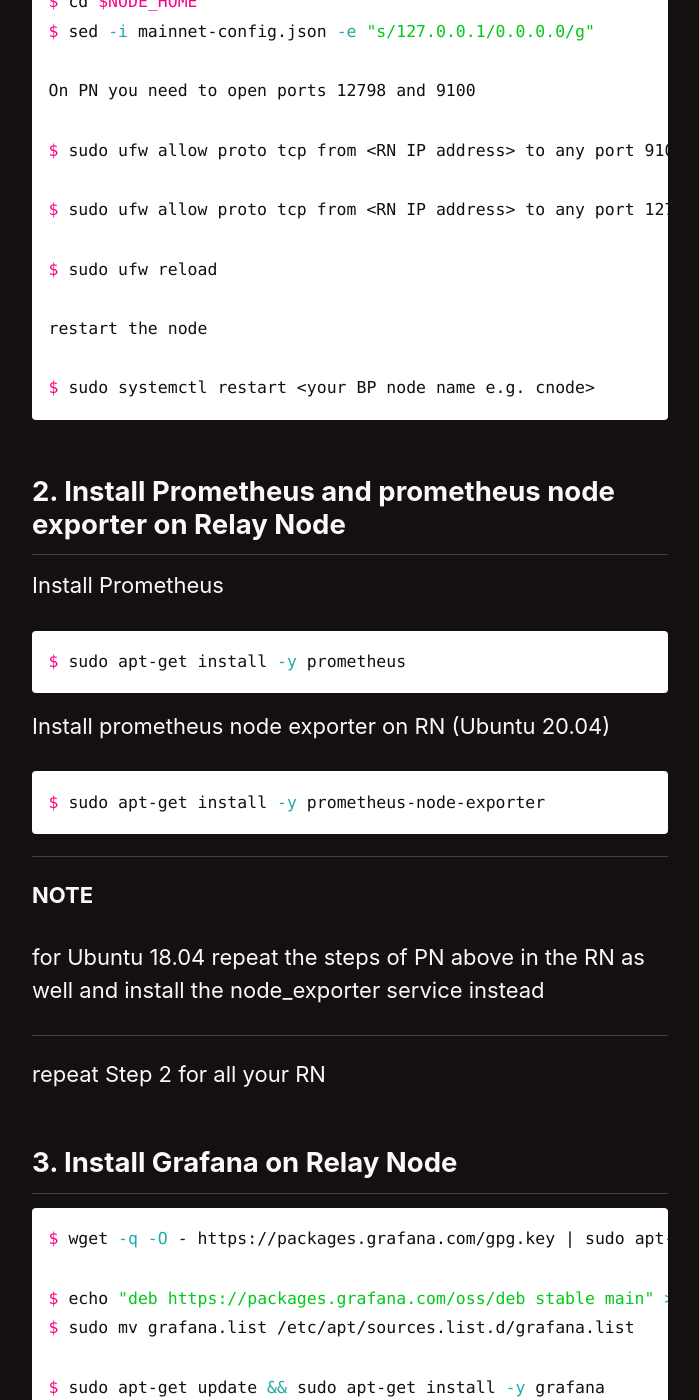
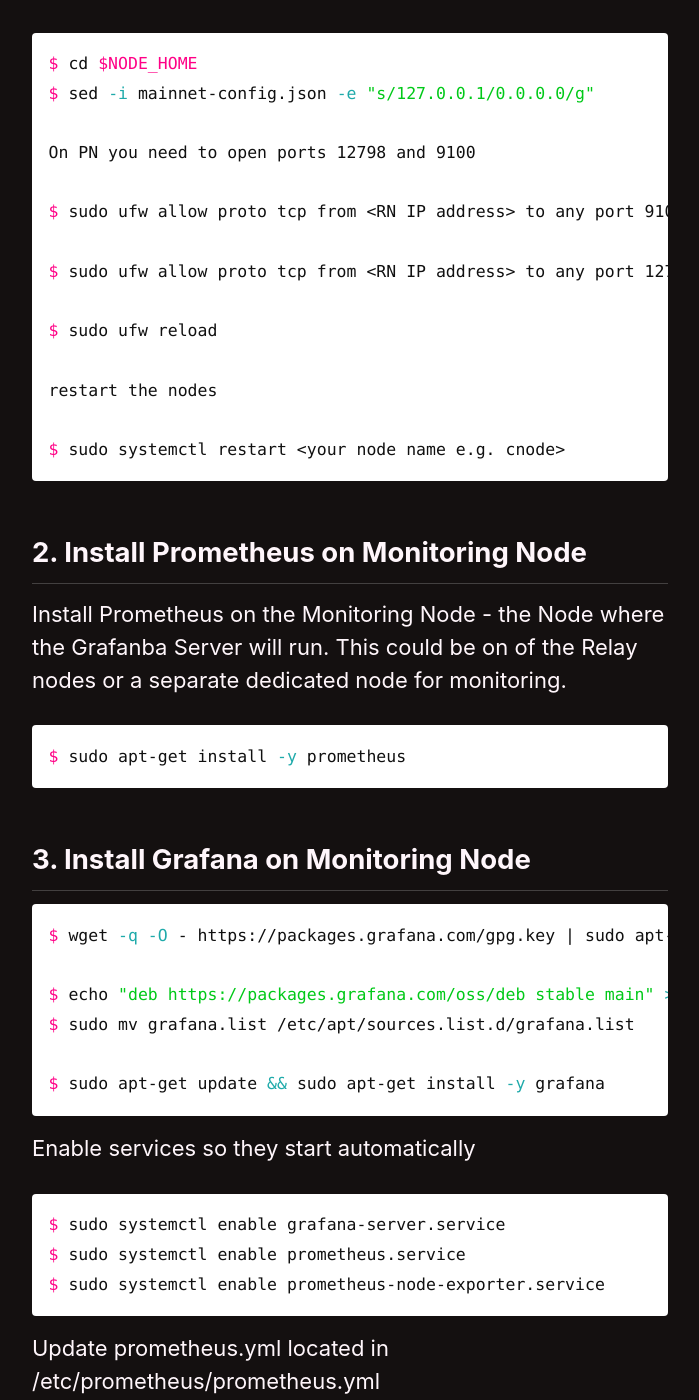
Before and after one commit to sanskys/sanskys.github.io, a Jekyll site: the page built from _pages/grafana.md, in a window 1280 px wide and 1400 px high, scrolled down 3132 px. Shown: the whole window, without its empty margins (290-989 px from the left). Built offline with Jekyll 4.4.1, drawn with Linux system fonts in a browser that asks for light colours; cached includes are drawn as plain includes; some of the changed text lies outside the part shown.

Commit message:
Update grafana.md

````diff
--- a/_pages/grafana.md
+++ b/_pages/grafana.md
@@ -28,9 +28,9 @@
 
 
 
-## 1. Install prometheus node exporter on Block Producing Node
+## 1. Install prometheus node exporter
 
-
+Firstly install Prometheus node exporter on the Block Producing and all Relay Nodes
 
 for Ubuntu 20.04
 ```shell
@@ -95,39 +95,22 @@
 
 $ sudo ufw reload
 
-restart the node
+restart the nodes
 
-$ sudo systemctl restart <your BP node name e.g. cnode>
+$ sudo systemctl restart <your node name e.g. cnode>
 ```
 
 
-## 2. Install Prometheus and prometheus node exporter on Relay Node
+## 2. Install Prometheus on Monitoring Node
 
+Install Prometheus on the Monitoring Node - the Node where the Grafanba Server will run. This could be on of the Relay nodes or a separate dedicated node for monitoring.
 
-
-Install Prometheus
 ```shell
 $ sudo apt-get install -y prometheus
 ```
 
 
-Install prometheus node exporter on RN (Ubuntu 20.04)
-```shell
-$ sudo apt-get install -y prometheus-node-exporter
-```
----
-**NOTE**
-
-for Ubuntu 18.04 repeat the steps of PN above in the RN as well and install the node_exporter service instead
-
----
-
-
-repeat Step 2 for all your RN
-
-
-
-## 3. Install Grafana on Relay Node
+## 3. Install Grafana on Monitoring Node
 
 
 ```shell
@@ -212,11 +195,14 @@
 ```shell
 $ sudo systemctl status grafana-server.service prometheus.service prometheus-node-exporter.service
 ```
-On RN open ports 3000 for Grafana
+On the Monitoring Node open ports 3000 for Grafana
 ```shell
-$ sudo ufw allow from <your local IP address> to any port 3000
+$ sudo ufw allow from <your home IP address from where you plan to access Grafana> to any port 3000
 ```
 
+:::note
+Please refer to [Grafana Labs Secuirty](https://grafana.com/docs/grafana/latest/administration/security/) for hardening>
+:::
 
 ## 4. Setting up Grafana Dashboard
 
@@ -239,7 +225,7 @@
 Download my Dashboard that you see on the top of this page, from the following GitHub link and save the JSON file
 
 
-[SNSKY Dashboard Example](https://raw.githubusercontent.com/sandy4de/SNSKY/main/SNSKY_Dashboard_v2.json)
+[SNSKY Dashboard Example](https://github.com/sanskys/SNSKY/blob/main/SNSKY_Dashboard_v2.json)
 
 
 
````
